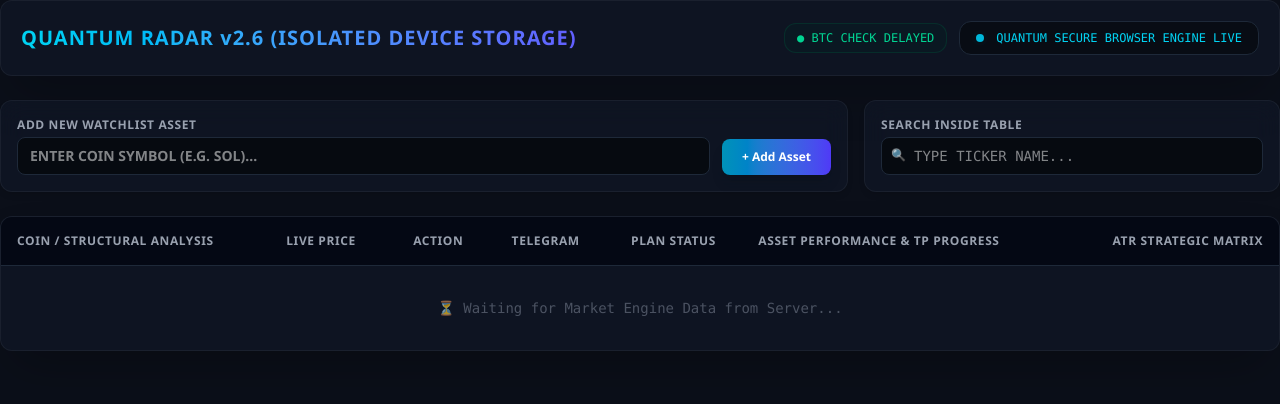
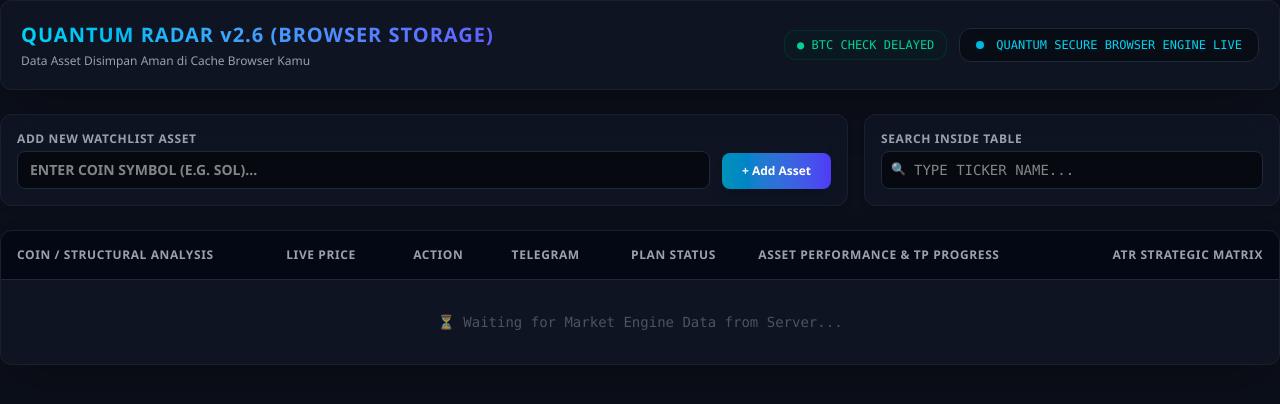
Before and after one commit to az166/Quantum_radar, a Flask app: page / in a window 1280 px wide. Shown: the top 404 px of the page. Run offline with Flask 3, Linux system fonts and the light colour scheme; data that the repository does not hold is empty.

Commit message:
Update index.html

```diff
--- a/templates/index.html
+++ b/templates/index.html
@@ -3,7 +3,7 @@
 <head>
     <meta charset="UTF-8">
     <meta name="viewport" content="width=device-width, initial-scale=1.0">
-    <title>RADAR QUANTUM MARKET ENGINE V2.6 MULTI-DEVICE</title>
+    <title>RADAR QUANTUM MARKET ENGINE V2.6 LOCALSTORAGE</title>
     <script src="https://cdn.jsdelivr.net/npm/@tailwindcss/browser@4"></script>
     <style>
         body { background-color: #0b0f19; color: #f3f4f6; font-family: 'Segoe UI', system-ui, sans-serif; margin: 0; padding: 0; }
@@ -16,8 +16,9 @@
         <header class="mb-6 flex flex-col md:flex-row justify-between items-start md:items-center p-5 glass-panel rounded-xl gap-4 shadow-2xl">
             <div>
                 <h1 class="text-xl font-black tracking-wider text-transparent bg-clip-text bg-gradient-to-r from-cyan-400 to-indigo-500">
-                    QUANTUM RADAR v2.6 (ISOLATED DEVICE STORAGE)
+                    QUANTUM RADAR v2.6 (BROWSER STORAGE)
                 </h1>
+                <p class="text-xs text-gray-400 mt-1">Data Asset Disimpan Aman di Cache Browser Kamu</p>
             </div>
             <div class="flex flex-col md:flex-row items-start md:items-center gap-3">
                 <div id="btc-badge" class="text-xs font-mono px-3 py-1.5 rounded-xl border border-gray-800 bg-black/40 text-gray-400">
@@ -72,7 +73,7 @@
                     <tbody id="market-rows" class="divide-y divide-gray-900/60 text-sm font-medium">
                         <tr>
                             <td colspan="7" class="p-8 text-center text-gray-500 font-mono animate-pulse">
-                                Initializing isolated device secure cache integration...
+                                Initializing secure browser cache integration...
                             </td>
                         </tr>
                     </tbody>
@@ -110,39 +111,10 @@
         let currentTargetCoin = "";
         let globalCachedData = [];
 
-        // OPTIMASI: Inisialisasi Device ID Unik untuk pemisahan data antar perangkat
-        function getOrCreateDeviceId() {
-            let deviceId = localStorage.getItem('quantum_device_id');
-            if (!deviceId) {
-                deviceId = 'dev_' + Math.random().toString(36).substring(2, 11) + Date.now().toString(36);
-                localStorage.setItem('quantum_device_id', deviceId);
-            }
-            return deviceId;
-        }
-        const MY_DEVICE_ID = getOrCreateDeviceId();
-
         function getLocalPortfolio() {
             const data = localStorage.getItem('quantum_portfolio');
             return data ? JSON.parse(data) : {};
         }
-async function updateDashboardData() {
-    try {
-        // Pastikan kita mengambil data terbaru dari localStorage
-        let currentLocalPortfolio = getLocalPortfolio();
-
-        // Kirim data ini ke backend
-        const response = await fetch('/api/data', {
-            method: 'POST',
-            headers: { 'Content-Type': 'application/json' },
-            body: JSON.stringify({ portfolio: currentLocalPortfolio }) // <-- Pastikan ini ada
-        });
-
-        // ... sisa kode
-    } catch (err) {
-        console.error(err);
-    }
-}
-
 
         function saveLocalPortfolio(portfolio) {
             localStorage.setItem('quantum_portfolio', JSON.stringify(portfolio));
@@ -151,8 +123,11 @@ async function updateDashboardData() {
         function formatQuantumPrice(val) {
             if (val === undefined || val === null || isNaN(val)) return "-";
             if (val === 0) return "$0.00";
-            const digits = val < 1.0 ? 8 : 4;
-            return "$" + val.toLocaleString('en-US', { minimumFractionDigits: 2, maximumFractionDigits: digits });
+            if (val < 1.0) {
+                return "$" + val.toLocaleString('en-US', { minimumFractionDigits: 2, maximumFractionDigits: 8 });
+            } else {
+                return "$" + val.toLocaleString('en-US', { minimumFractionDigits: 2, maximumFractionDigits: 4 });
+            }
         }
 
         function openModal(coin, amount, entry) {
@@ -246,14 +221,13 @@ async function updateDashboardData() {
             const tbody = document.getElementById('market-rows');
             const searchQuery = document.getElementById('search-input').value.trim().toUpperCase();
 
+            // SECURITY CHECK: Mencegah crash halaman saat backend baru melakukan loop analisa awal
             if (!coins || !Array.isArray(coins) || coins.length === 0) {
                 tbody.innerHTML = `<tr><td colspan="7" class="p-8 text-center text-gray-500 font-mono animate-pulse">⏳ Waiting for Market Engine Data from Server...</td></tr>`;
                 return;
             }
 
-            // OPTIMASI: Menggunakan array push & join untuk memangkas memori alokasi rendering string DOM
-            const rowsHtml = [];
-
+            let rowsHtml = '';
             coins.forEach(coin => {
                 if (searchQuery && !coin.koin.includes(searchQuery)) return;
 
@@ -277,7 +251,8 @@ async function updateDashboardData() {
 
                 let progressPct = 0;
                 if (coin.tp > coin.entry && coin.harga >= coin.entry) {
-                    progressPct = Math.min(100, ((coin.harga - coin.entry) / (coin.tp - coin.entry)) * 100);
+                    progressPct = ((coin.harga - coin.entry) / (coin.tp - coin.entry)) * 100;
+                    if (progressPct > 100) progressPct = 100;
                 }
 
                 let performanceContent = '';
@@ -329,7 +304,7 @@ async function updateDashboardData() {
                     `;
                 }
 
-                rowsHtml.push(`
+                rowsHtml += `
                     <tr class="${isPortfolioStyle} hover:bg-gray-900/40 transition border-b border-gray-900">
                         <td class="p-4">
                             <div class="flex items-center gap-2">
@@ -356,10 +331,10 @@ async function updateDashboardData() {
                         <td class="p-4">${performanceContent}</td>
                         <td class="p-4 font-mono text-right text-xs">${strategicBlock}</td>
                     </tr>
-                `);
+                `;
             });
 
-            tbody.innerHTML = rowsHtml.join('') || `<tr><td colspan="7" class="p-8 text-center text-gray-500 font-mono">Asset not found...</td></tr>`;
+            tbody.innerHTML = rowsHtml || `<tr><td colspan="7" class="p-8 text-center text-gray-500 font-mono">Asset not found...</td></tr>`;
         }
 
         async function updateDashboardData() {
@@ -373,10 +348,7 @@ async function updateDashboardData() {
                 const response = await fetch('/api/data', {
                     method: 'POST',
                     headers: { 'Content-Type': 'application/json' },
-                    body: JSON.stringify({
-                        device_id: MY_DEVICE_ID, // <-- OPTIMASI: Menyertakan token perangkat unik ke backend Flask
-                        portfolio: currentLocalPortfolio
-                    })
+                    body: JSON.stringify({ portfolio: currentLocalPortfolio })
                 });
 
                 if (!response.ok) {
```
